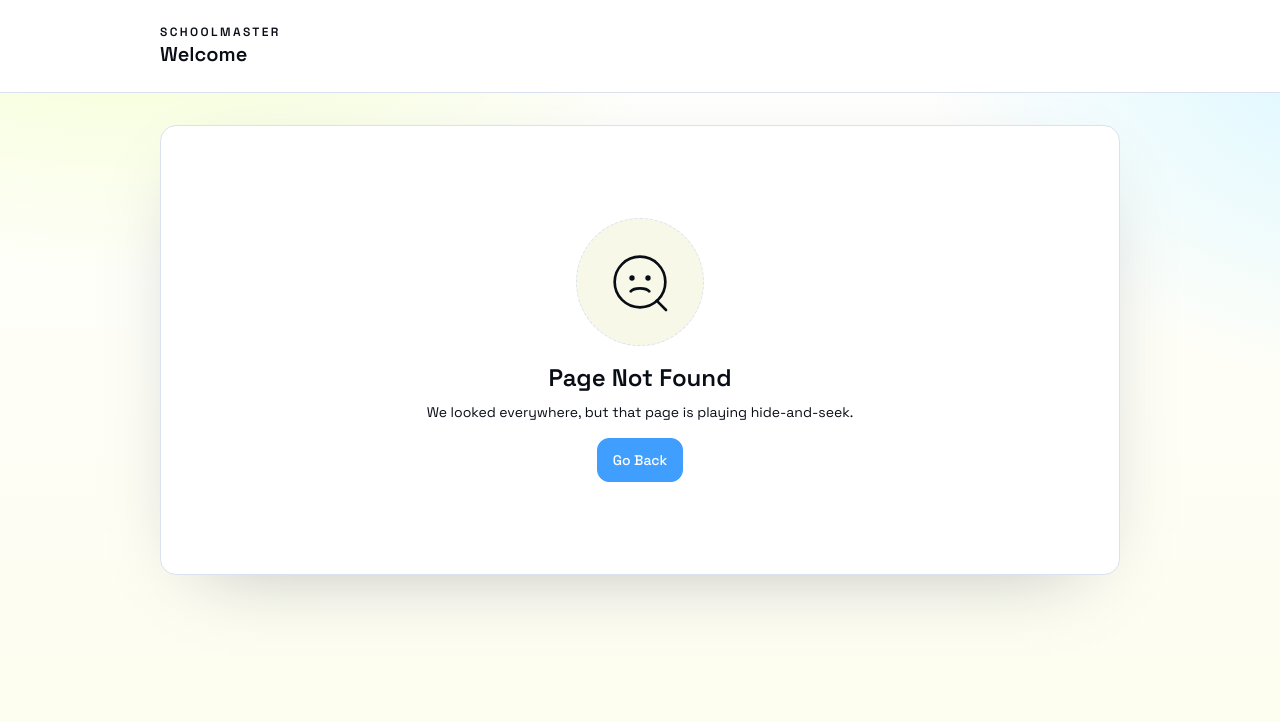
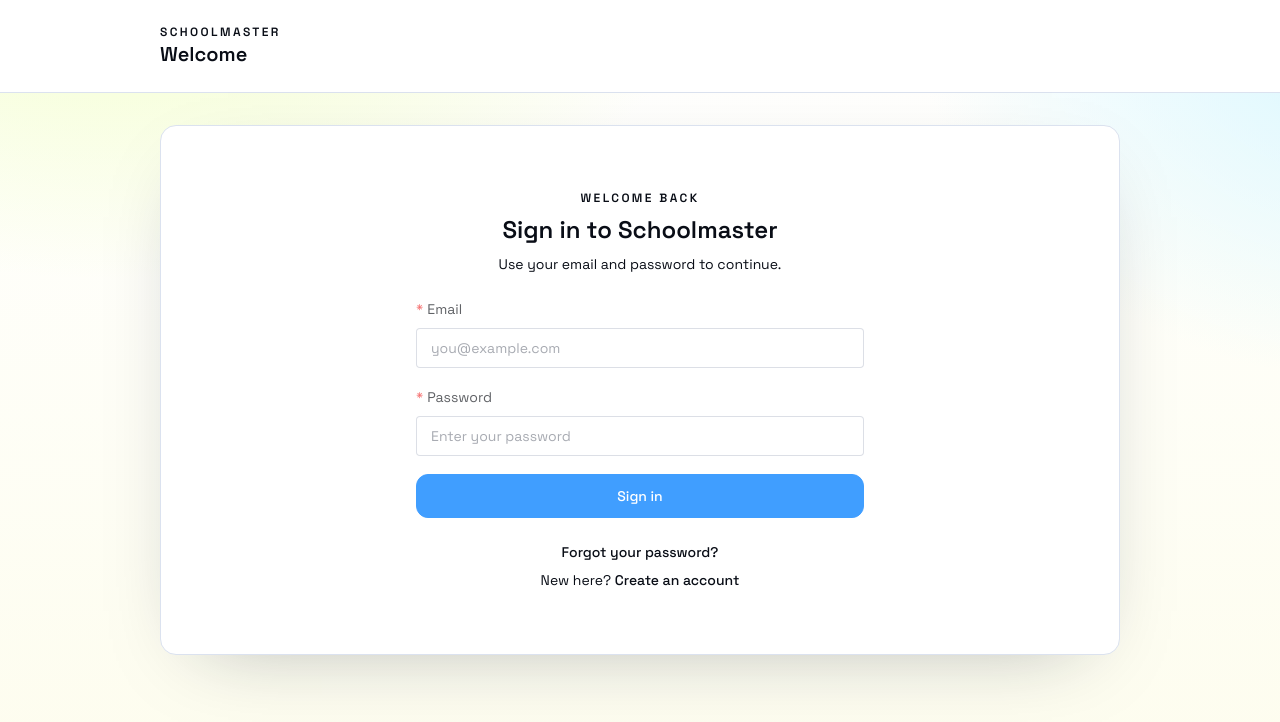
Before and after one commit to edersondev/schoolmaster-front, a Vue app: page /login in a window 1280 px wide. Before the commit this address had no page. Shown: the top 722 px of the page. Built offline with nearby package versions, Linux system fonts and the light colour scheme.

Commit message:
feat(public): add auth pages with email validation

```diff
--- /dev/null
+++ b/src/pages/public/ForgotPasswordPage.vue
@@ -0,0 +1,72 @@
+<script setup>
+import { reactive, shallowRef } from 'vue'
+
+import PublicLayout from '@/components/layouts/PublicLayout.vue'
+
+const formRef = shallowRef(null)
+const isSubmitting = shallowRef(false)
+const isSuccess = shallowRef(false)
+
+const form = reactive({
+  email: '',
+})
+
+const rules = {
+  email: [
+    { required: true, message: 'Email is required.', trigger: 'blur' },
+    { type: 'email', message: 'Please enter a valid email address.', trigger: 'blur' },
+  ],
+}
+
+const handleSubmit = async () => {
+  if (!formRef.value) return
+
+  isSuccess.value = false
+
+  try {
+    await formRef.value.validate()
+  } catch (error) {
+    return
+  }
+
+  isSubmitting.value = true
+  await new Promise((resolve) => setTimeout(resolve, 400))
+  isSubmitting.value = false
+  isSuccess.value = true
+  formRef.value.resetFields()
+}
+</script>
+
+<template>
+  <PublicLayout>
+    <section class="flex min-h-[60vh] items-center justify-center">
+      <div class="w-full max-w-md space-y-6">
+        <header class="space-y-2 text-center">
+          <p class="text-xs font-semibold uppercase tracking-[0.2em] text-[color:var(--color-muted)]">Reset access</p>
+          <h1 class="text-2xl font-semibold text-[color:var(--color-foreground)]">Forgot your password?</h1>
+          <p class="text-sm text-[color:var(--color-muted)]">We will send a reset link to your email.</p>
+        </header>
+
+        <ElForm ref="formRef" :model="form" :rules="rules" label-position="top" class="space-y-4">
+          <ElFormItem label="Email" prop="email">
+            <ElInput v-model="form.email" placeholder="you@example.com" size="large" />
+          </ElFormItem>
+
+          <ElButton type="primary" class="w-full !h-11 !rounded-xl" :loading="isSubmitting" @click="handleSubmit">
+            Send reset link
+          </ElButton>
+        </ElForm>
+
+        <div v-if="isSuccess" class="rounded-xl border border-emerald-200 bg-emerald-50 px-4 py-3 text-sm text-emerald-800">
+          Reset instructions sent. Check your inbox.
+        </div>
+
+        <div class="flex flex-col items-center gap-2 text-sm text-[color:var(--color-muted)]">
+          <RouterLink class="font-medium text-[color:var(--color-foreground)]" to="/login">
+            Back to sign in
+          </RouterLink>
+        </div>
+      </div>
+    </section>
+  </PublicLayout>
+</template>
--- /dev/null
+++ b/src/pages/public/LoginPage.vue
@@ -0,0 +1,84 @@
+<script setup>
+import { reactive, shallowRef } from 'vue'
+
+import PublicLayout from '@/components/layouts/PublicLayout.vue'
+
+const formRef = shallowRef(null)
+const isSubmitting = shallowRef(false)
+const isSuccess = shallowRef(false)
+
+const form = reactive({
+  email: '',
+  password: '',
+})
+
+const rules = {
+  email: [
+    { required: true, message: 'Email is required.', trigger: 'blur' },
+    { type: 'email', message: 'Please enter a valid email address.', trigger: 'blur' },
+  ],
+  password: [{ required: true, message: 'Password is required.', trigger: 'blur' }],
+}
+
+const handleSubmit = async () => {
+  if (!formRef.value) return
+
+  isSuccess.value = false
+
+  try {
+    await formRef.value.validate()
+  } catch (error) {
+    return
+  }
+
+  isSubmitting.value = true
+  await new Promise((resolve) => setTimeout(resolve, 400))
+  isSubmitting.value = false
+  isSuccess.value = true
+  formRef.value.resetFields()
+}
+</script>
+
+<template>
+  <PublicLayout>
+    <section class="flex min-h-[60vh] items-center justify-center">
+      <div class="w-full max-w-md space-y-6">
+        <header class="space-y-2 text-center">
+          <p class="text-xs font-semibold uppercase tracking-[0.2em] text-[color:var(--color-muted)]">Welcome back</p>
+          <h1 class="text-2xl font-semibold text-[color:var(--color-foreground)]">Sign in to Schoolmaster</h1>
+          <p class="text-sm text-[color:var(--color-muted)]">Use your email and password to continue.</p>
+        </header>
+
+        <ElForm ref="formRef" :model="form" :rules="rules" label-position="top" class="space-y-4">
+          <ElFormItem label="Email" prop="email">
+            <ElInput v-model="form.email" placeholder="you@example.com" size="large" />
+          </ElFormItem>
+
+          <ElFormItem label="Password" prop="password">
+            <ElInput v-model="form.password" type="password" placeholder="Enter your password" size="large" show-password />
+          </ElFormItem>
+
+          <ElButton type="primary" class="w-full !h-11 !rounded-xl" :loading="isSubmitting" @click="handleSubmit">
+            Sign in
+          </ElButton>
+        </ElForm>
+
+        <div v-if="isSuccess" class="rounded-xl border border-emerald-200 bg-emerald-50 px-4 py-3 text-sm text-emerald-800">
+          You are signed in. Welcome back!
+        </div>
+
+        <div class="flex flex-col items-center gap-2 text-sm text-[color:var(--color-muted)]">
+          <RouterLink class="font-medium text-[color:var(--color-foreground)]" to="/forgot-password">
+            Forgot your password?
+          </RouterLink>
+          <span>
+            New here?
+            <RouterLink class="font-medium text-[color:var(--color-foreground)]" to="/register">
+              Create an account
+            </RouterLink>
+          </span>
+        </div>
+      </div>
+    </section>
+  </PublicLayout>
+</template>
--- /dev/null
+++ b/src/pages/public/RegisterPage.vue
@@ -0,0 +1,87 @@
+<script setup>
+import { reactive, shallowRef } from 'vue'
+
+import PublicLayout from '@/components/layouts/PublicLayout.vue'
+
+const formRef = shallowRef(null)
+const isSubmitting = shallowRef(false)
+const isSuccess = shallowRef(false)
+
+const form = reactive({
+  name: '',
+  email: '',
+  password: '',
+})
+
+const rules = {
+  name: [{ required: true, message: 'Name is required.', trigger: 'blur' }],
+  email: [
+    { required: true, message: 'Email is required.', trigger: 'blur' },
+    { type: 'email', message: 'Please enter a valid email address.', trigger: 'blur' },
+  ],
+  password: [{ required: true, message: 'Password is required.', trigger: 'blur' }],
+}
+
+const handleSubmit = async () => {
+  if (!formRef.value) return
+
+  isSuccess.value = false
+
+  try {
+    await formRef.value.validate()
+  } catch (error) {
+    return
+  }
+
+  isSubmitting.value = true
+  await new Promise((resolve) => setTimeout(resolve, 400))
+  isSubmitting.value = false
+  isSuccess.value = true
+  formRef.value.resetFields()
+}
+</script>
+
+<template>
+  <PublicLayout>
+    <section class="flex min-h-[60vh] items-center justify-center">
+      <div class="w-full max-w-md space-y-6">
+        <header class="space-y-2 text-center">
+          <p class="text-xs font-semibold uppercase tracking-[0.2em] text-[color:var(--color-muted)]">Get started</p>
+          <h1 class="text-2xl font-semibold text-[color:var(--color-foreground)]">Create your account</h1>
+          <p class="text-sm text-[color:var(--color-muted)]">Set up your profile in a minute.</p>
+        </header>
+
+        <ElForm ref="formRef" :model="form" :rules="rules" label-position="top" class="space-y-4">
+          <ElFormItem label="Full name" prop="name">
+            <ElInput v-model="form.name" placeholder="Your name" size="large" />
+          </ElFormItem>
+
+          <ElFormItem label="Email" prop="email">
+            <ElInput v-model="form.email" placeholder="you@example.com" size="large" />
+          </ElFormItem>
+
+          <ElFormItem label="Password" prop="password">
+            <ElInput v-model="form.password" type="password" placeholder="Create a password" size="large" show-password />
+          </ElFormItem>
+
+          <ElButton type="primary" class="w-full !h-11 !rounded-xl" :loading="isSubmitting" @click="handleSubmit">
+            Create account
+          </ElButton>
+        </ElForm>
+
+        <div v-if="isSuccess" class="rounded-xl border border-emerald-200 bg-emerald-50 px-4 py-3 text-sm text-emerald-800">
+          Account created successfully. You can sign in now.
+        </div>
+
+        <div class="flex flex-col items-center gap-2 text-sm text-[color:var(--color-muted)]">
+          <span>
+            Already have an account?
+            <RouterLink class="font-medium text-[color:var(--color-foreground)]" to="/login">
+              Sign in
+            </RouterLink>
+          </span>
+        </div>
+      </div>
+    </section>
+  </PublicLayout>
+</template>
--- a/src/router/routes/public.js
+++ b/src/router/routes/public.js
@@ -1,10 +1,31 @@
 import HomePage from '@/pages/HomePage.vue'
+import ForgotPasswordPage from '@/pages/public/ForgotPasswordPage.vue'
+import LoginPage from '@/pages/public/LoginPage.vue'
+import RegisterPage from '@/pages/public/RegisterPage.vue'
 import NotFoundPage from '@/pages/NotFoundPage.vue'
 
 const publicRoutes = [
   {
     path: '/',
     component: HomePage,
+    meta: { role: 'shared' },
+  },
+  {
+    path: '/login',
+    name: 'login',
+    component: LoginPage,
+    meta: { role: 'shared' },
+  },
+  {
+    path: '/register',
+    name: 'register',
+    component: RegisterPage,
+    meta: { role: 'shared' },
+  },
+  {
+    path: '/forgot-password',
+    name: 'forgot-password',
+    component: ForgotPasswordPage,
     meta: { role: 'shared' },
   },
   {
```
